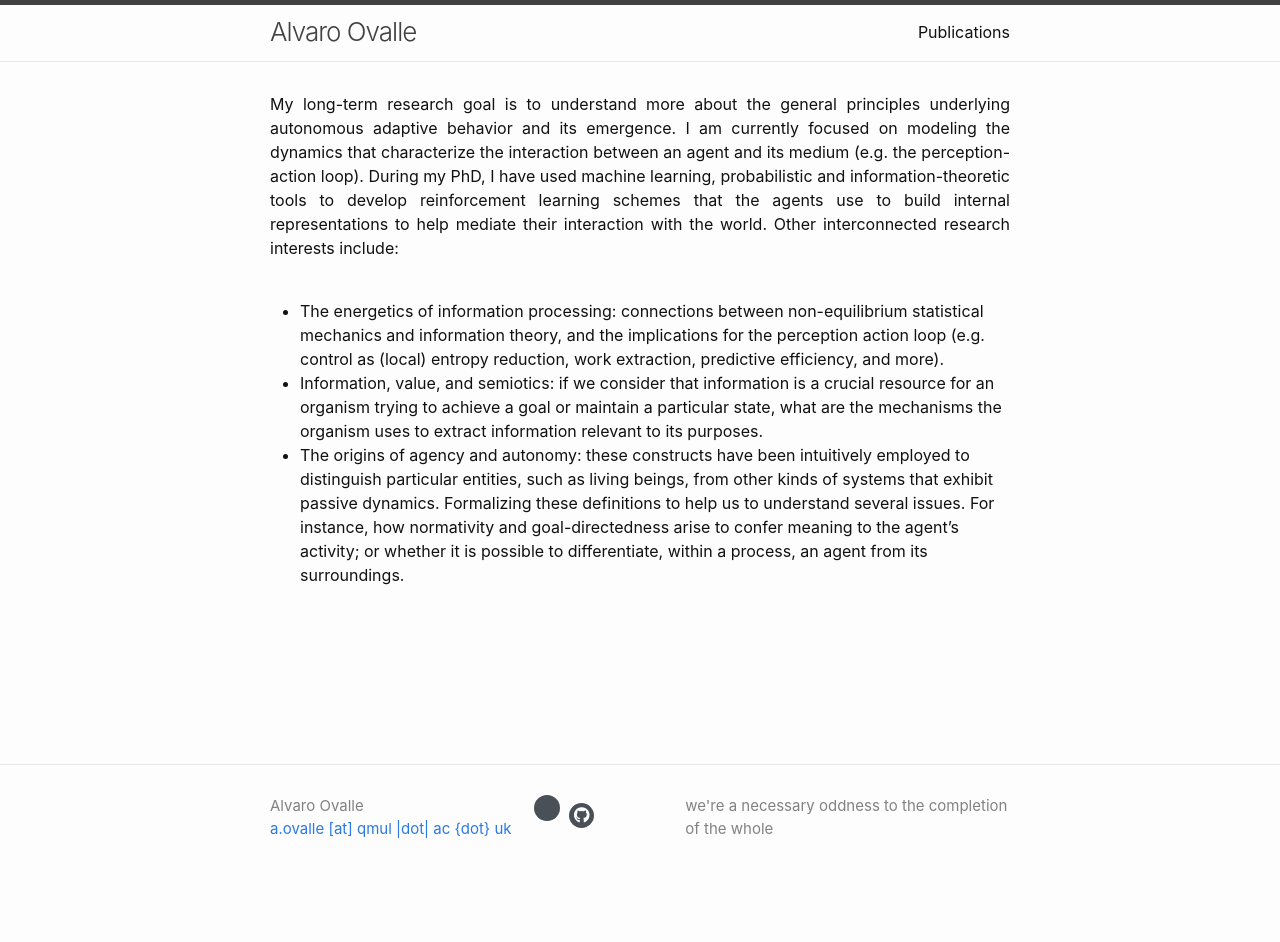
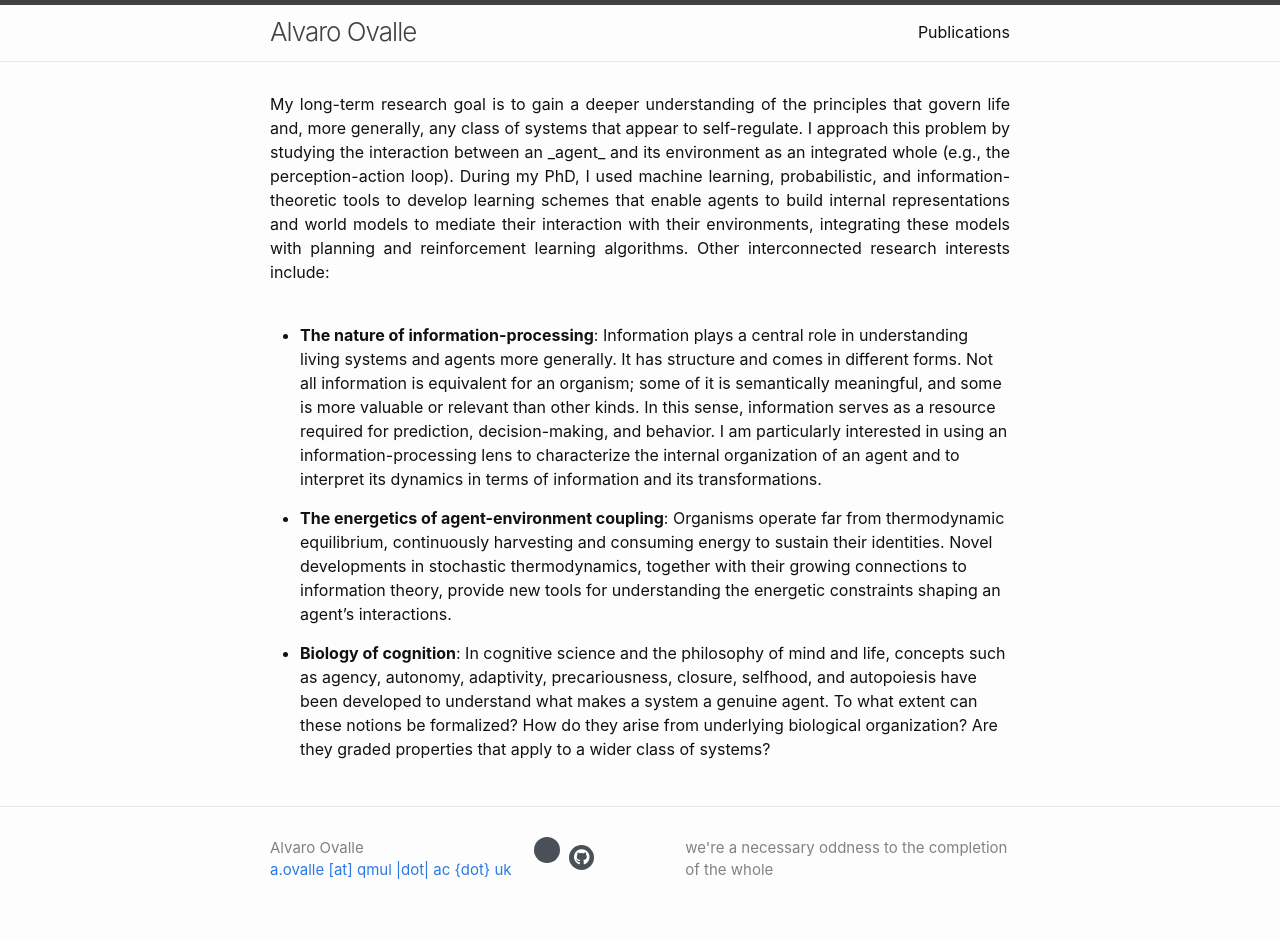
Before and after one commit to aovalle/aovalle.github.io, a Jekyll site: the page built from index.markdown, in a window 1280 px wide. Built offline with Jekyll 4.4.1, drawn with Linux system fonts in a browser that asks for light colours; nearby versions of some CDN libraries; a style sheet for code colours, icons or effects is not loaded; before the commit the page ends 900 px from its top, so only the background shows below that.

Commit message:
Update homepage research interests

```diff
--- a/index.markdown
+++ b/index.markdown
@@ -7,17 +7,19 @@ layout: home
 
 <div style='text-align: justify;'>
 
-My long-term research goal is to understand more about the general principles underlying autonomous adaptive behavior and its emergence. I am currently focused on modeling the dynamics that characterize the interaction between an agent and its medium (e.g. the perception-action loop). During my PhD, I have used machine learning, probabilistic and information-theoretic tools to develop reinforcement learning schemes that the agents use to build internal representations to help mediate their interaction with the world. Other interconnected research interests include:
+
+My long-term research goal is to gain a deeper understanding of the principles that govern life and, more generally, any class of systems that appear to self-regulate. I approach this problem by studying the interaction between an _agent_ and its environment as an integrated whole (e.g., the perception-action loop). During my PhD, I used machine learning, probabilistic, and information-theoretic tools to develop learning schemes that enable agents to build internal representations and world models to mediate their interaction with their environments, integrating these models with planning and reinforcement learning algorithms.
+
+Other interconnected research interests include:
+
 
 </div>
 <br/>
 
-- The energetics of information processing: connections between non-equilibrium statistical mechanics and information theory, and the implications for the perception action loop (e.g. control as (local) entropy reduction, work extraction, predictive efficiency, and more).
-- Information, value, and semiotics: if we consider that information is a crucial resource for an organism trying to achieve a goal or maintain a particular state, what are the mechanisms the organism uses to extract information relevant to its purposes.
-- The origins of agency and autonomy: these constructs have been intuitively employed to distinguish particular entities, such as living beings, from other kinds of systems that exhibit passive dynamics. Formalizing these definitions to help us to understand several issues. For instance, how normativity and goal-directedness arise to confer meaning to the agent's activity; or whether it is possible to differentiate, within a process, an agent from its surroundings.
+- **The nature of information-processing**: Information plays a central role in understanding living systems and agents more generally. It has structure and comes in different forms. Not all information is equivalent for an organism; some of it is semantically meaningful, and some is more valuable or relevant than other kinds. In this sense, information serves as a resource required for prediction, decision-making, and behavior. I am particularly interested in using an information-processing lens to characterize the internal organization of an agent and to interpret its dynamics in terms of information and its transformations.
 
-<!--
 
-if we consider that (1) information is a crucial resource for an organism but (2) it is exposed to more information it can sense or process, and (3) it is constrained by information processing costs, then what are the information acquisition mechanisms the organism uses to extract relevant information for a particular context. Moreover
+- **The energetics of agent-environment coupling**: Organisms operate far from thermodynamic equilibrium, continuously harvesting and consuming energy to sustain their identities. Novel developments in stochastic thermodynamics, together with their growing connections to information theory, provide new tools for understanding the energetic constraints shaping an agent's interactions.
 
--->
+
+- **Biology of cognition**: In cognitive science and the philosophy of mind and life, concepts such as agency, autonomy, adaptivity, precariousness, closure, selfhood, and autopoiesis have been developed to understand what makes a system a genuine agent. To what extent can these notions be formalized? How do they arise from underlying biological organization? Are they graded properties that apply to a wider class of systems?
```
